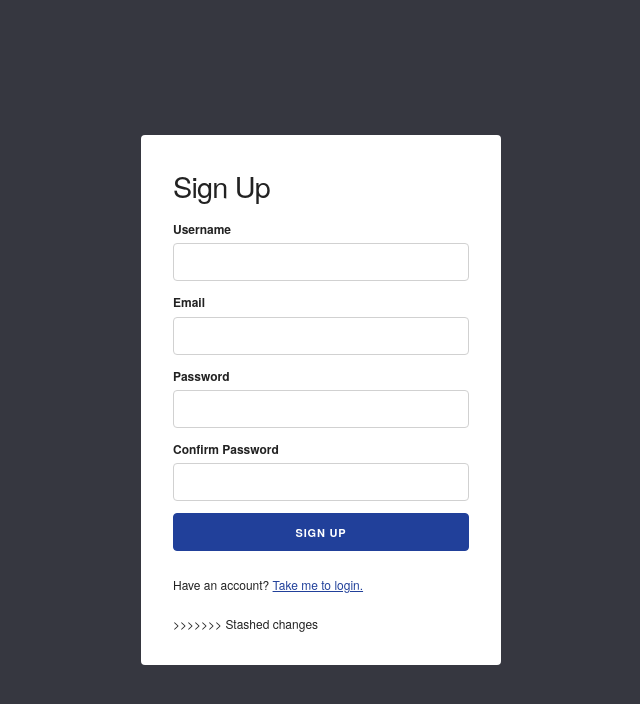
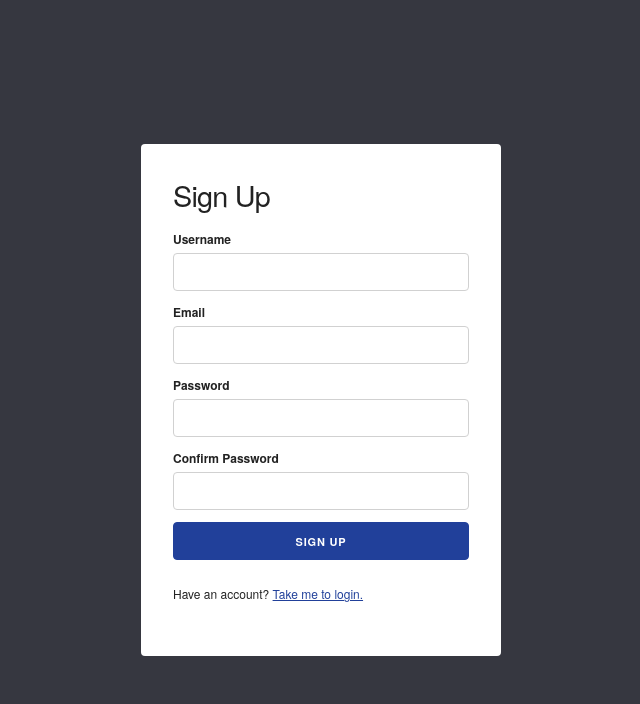
Before and after one commit to Seandrey/practicum-placements, a Flask app: page /signup in a window 1280 px wide. Shown: the top 704 px of the page, without its empty margins (319-959 px from the left). Run offline with Flask 2, Linux system fonts and the light colour scheme; some libraries are stand-ins or nearby versions.

Commit message:
final fix

```diff
--- a/app/templates/login/signup.html
+++ b/app/templates/login/signup.html
@@ -15,5 +15,4 @@
     <button class="button button-primary u-full-width" type="submit">Sign Up</button>
     <p style="margin-top: 2rem">Have an account? <a href="/login">Take me to login.</a></p>
 </form>
->>>>>>> Stashed changes
 {% endblock %}
```
